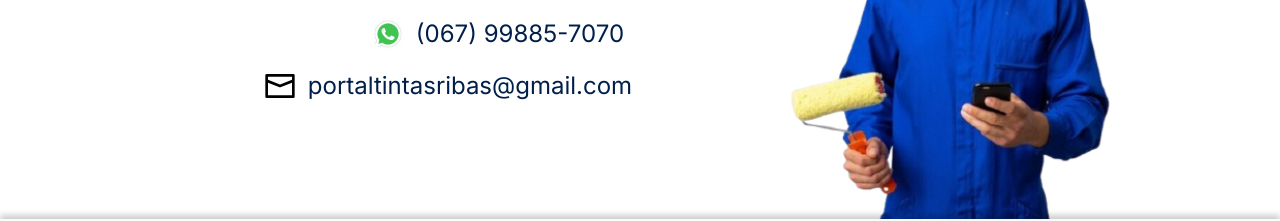
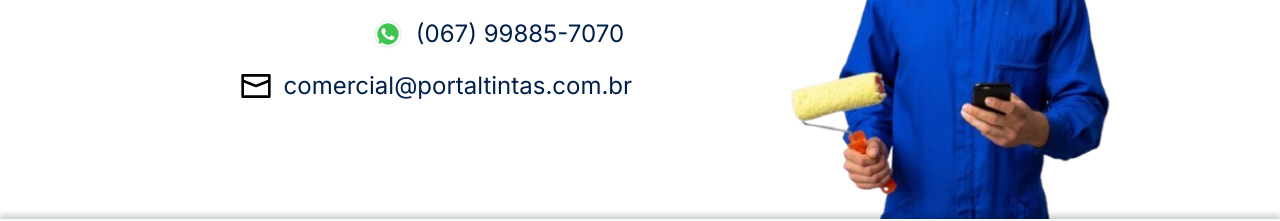
Before and after one commit to ramosdanyela/portal-tintas, a Next.js app: page / in a window 1280 px wide. Shown: the part 3583-3804 px from the top of the page. Built offline with nearby package versions, Linux system fonts and the light colour scheme.

Commit message:
email fix

```diff
--- a/components/HomePage.js
+++ b/components/HomePage.js
@@ -365,7 +365,7 @@ export default function Home() {
           <div className="flex items-center gap-3 mt-3">
             <img src="/icons/email-icon.svg" alt="Email" className="w-8 h-8" />
             <span className="text-[#011F4B] sm: lg:text-2xl">
-              portaltintasribas@gmail.com
+              comercial@portaltintas.com.br
             </span>
           </div>
         </div>
```
